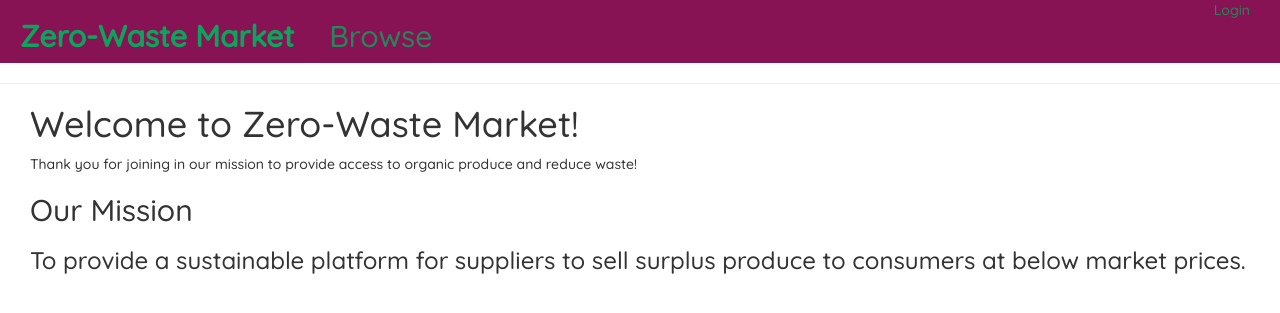
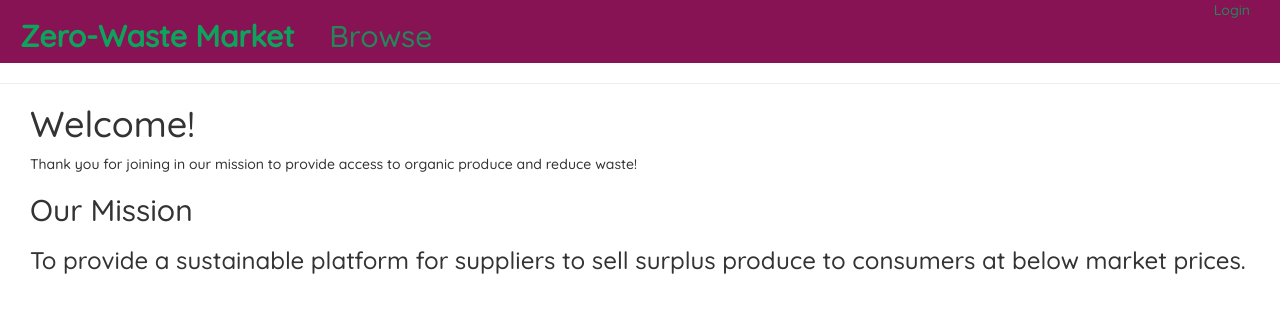
Before and after one commit to AidanD-boot/ZeroWasteMarket, a Flask app: page / in a window 1280 px wide. Shown: the top 313 px of the page. Run offline with Flask 2, Linux system fonts and the light colour scheme; some libraries are stand-ins or nearby versions.

Commit message:
changed homepage welcome text

```diff
--- a/app/templates/index.html
+++ b/app/templates/index.html
@@ -6,7 +6,7 @@
         <link href="https://fonts.googleapis.com/css2?family=Quicksand:wght@500&display=swap" rel="stylesheet">
     </head>
     <div style="padding-left:30px">
-        <h1>Welcome to Zero-Waste Market!</h1>
+        <h1>Welcome!</h1>
         <div>
             <p>Thank you for joining in our mission to provide access to organic produce and reduce waste!</p>
         </div>
```
